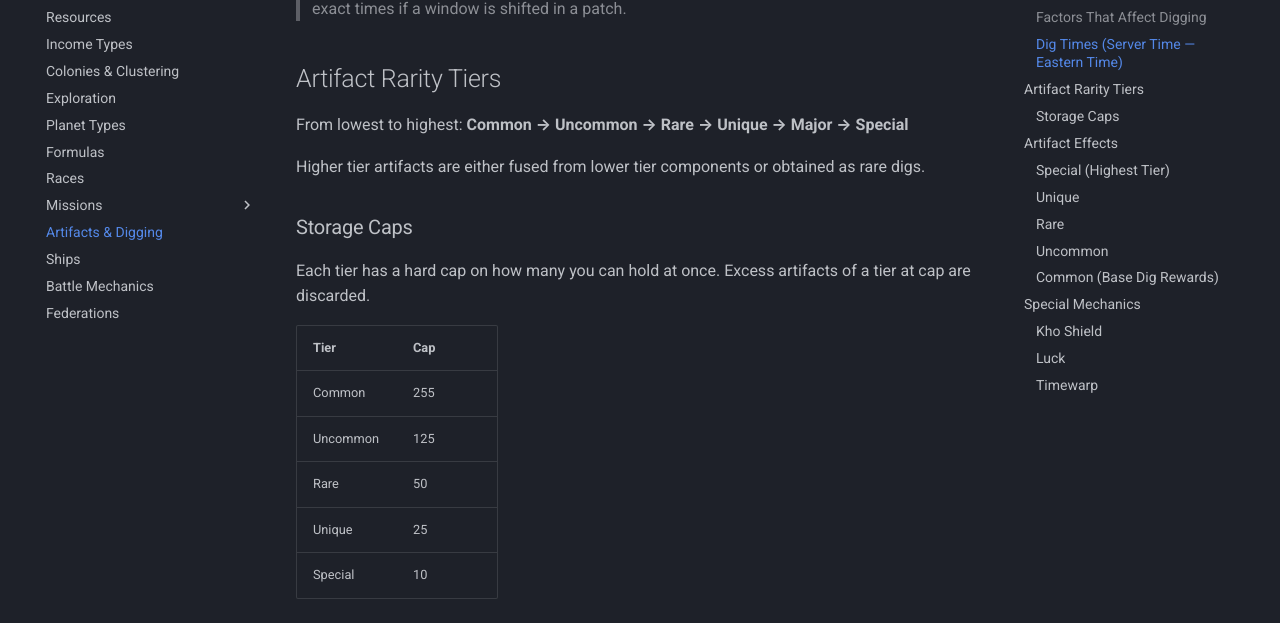
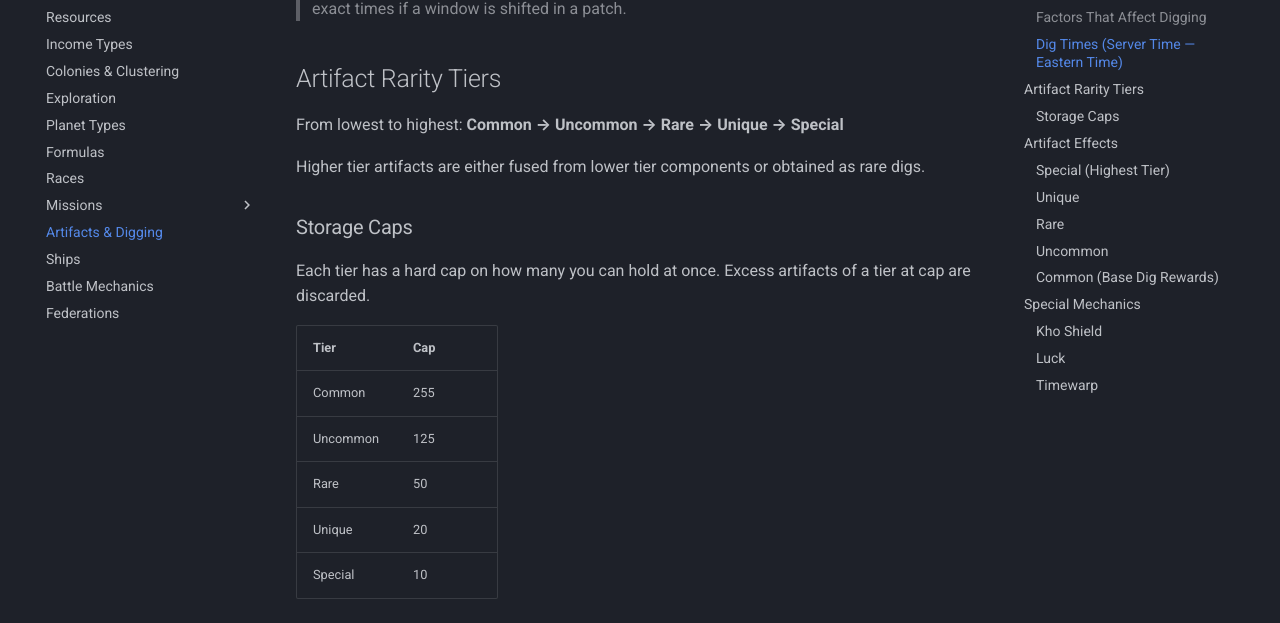
Before and after one commit to DrLatBC/gc-wiki, an MkDocs documentation site: the page built from docs/artifacts.md, in a window 1280 px wide and 900 px high, scrolled down 2768 px. Shown: the part 145-768 px from the top of the window. Built offline with MkDocs 1.6.1 and Material for MkDocs 9.7.7, drawn with Linux system fonts in a browser that asks for light colours; comment, search, counter and statistics services are not loaded.

Commit message:
Artifacts: drop fake "Major" tier + fix Unique cap to 20
Two fixes per in-game verification:
- "Major" was never a real tier — older AI-assisted edit invented
  it by reading artifact names like "Major Dinero" / "Major Tierra"
  (which are actually Unique-tier artifacts). Tier list is now
  Common → Uncommon → Rare → Unique → Special.
- Unique cap is 20, not 25.

```diff
--- a/docs/artifacts.md
+++ b/docs/artifacts.md
@@ -76,7 +76,7 @@ So a full Group 4 (18:00–22:00 ET) plays out as:
 
 ## Artifact Rarity Tiers
 
-From lowest to highest: **Common → Uncommon → Rare → Unique → Major → Special**
+From lowest to highest: **Common → Uncommon → Rare → Unique → Special**
 
 Higher tier artifacts are either fused from lower tier components or obtained as rare digs.
 
@@ -89,7 +89,7 @@ Each tier has a hard cap on how many you can hold at once. Excess artifacts of a
 | Common | 255 |
 | Uncommon | 125 |
 | Rare | 50 |
-| Unique | 25 |
+| Unique | 20 |
 | Special | 10 |
 
 The cap is **per-tier**, not per-artifact-type — your total Commons across all Orb types share the 255 ceiling, your total Specials across all Grand types share the 10 ceiling, etc. Plan fusing accordingly: hoarding components past the cap is a loss, so either fuse them up to the next tier or use them before you hit the limit.
```
